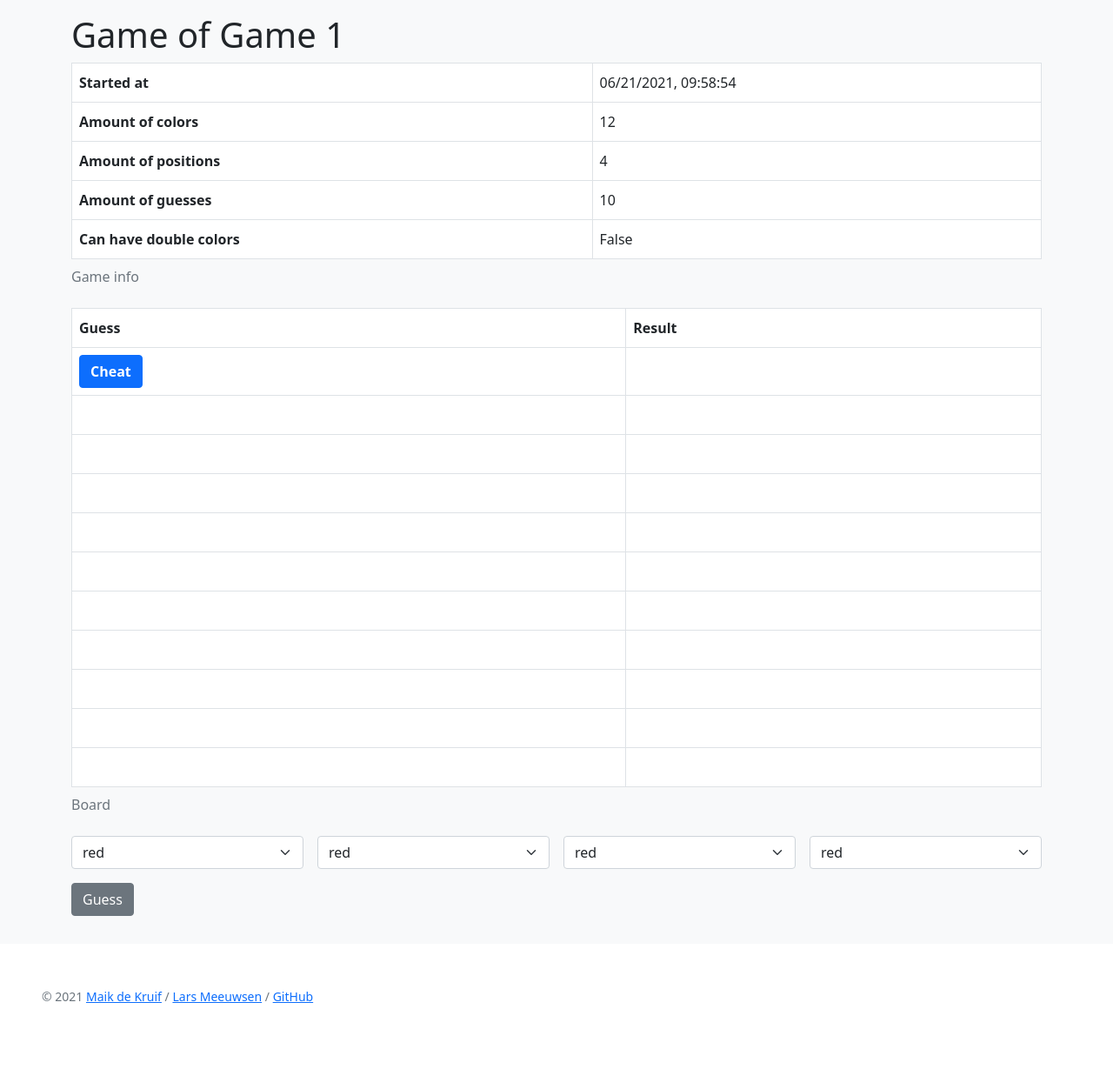
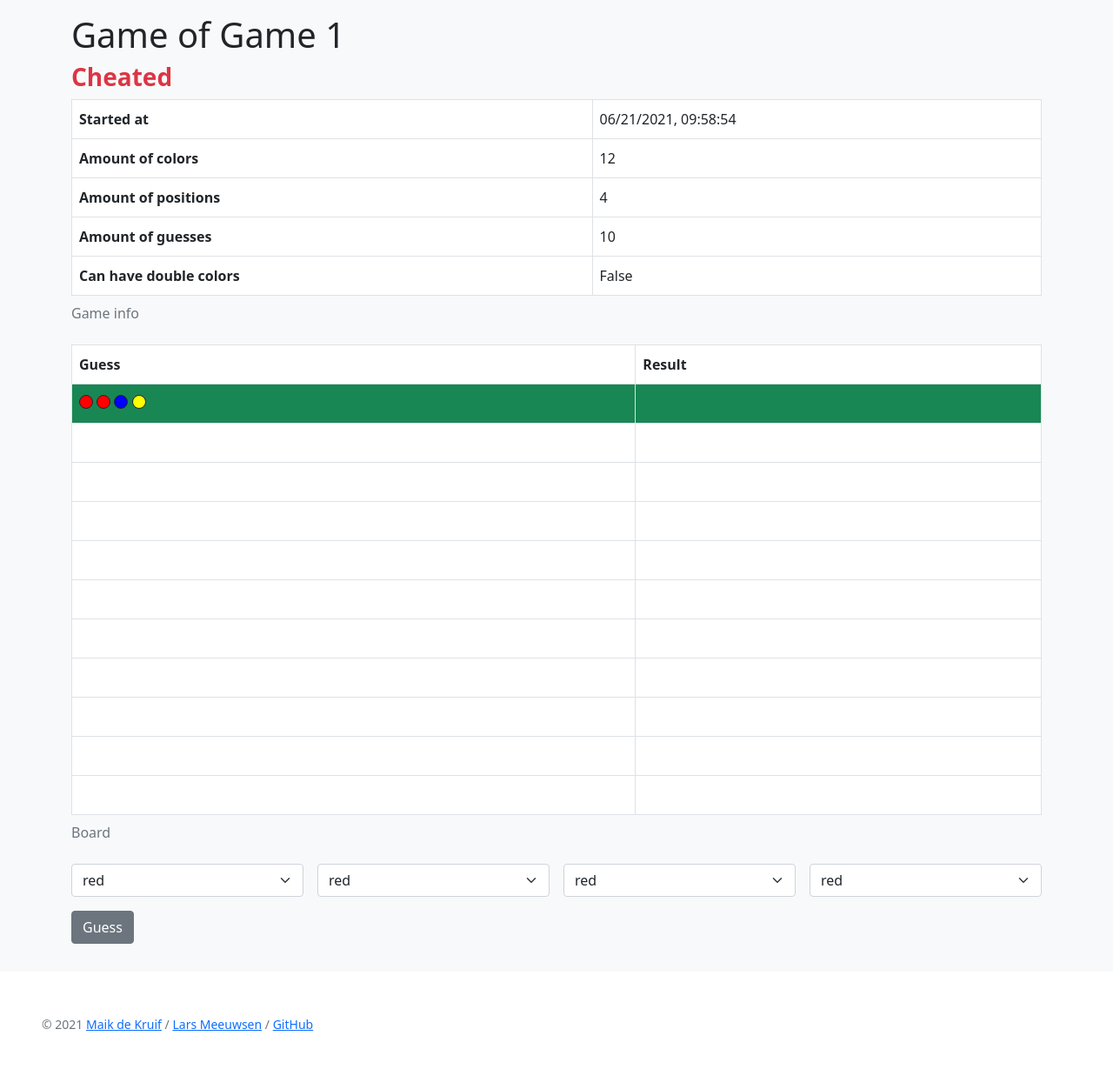
Before and after one commit to Lars-02/Mastermind, a Flask app: page /game/0 in a window 1280 px wide. Shown: the part 56-1293 px from the top of the page at 87% size. Before the commit the page ends 1209 px from the top, so only its background shows below. Run offline with Flask 2, Linux system fonts and the light colour scheme; lists and menus that the app fills with data are empty.

Commit message:
Implement cheating

```diff
--- a/app.py
+++ b/app.py
@@ -62,18 +62,29 @@
 
 @app.route('/game/<int:game_id>')
 def game(game_id):
-    if game_id < 0 or game_id > len(games) - 1:
+    if not 0 <= game_id < len(games):
         abort(404)
     return render_template('game.html', game=games[game_id], game_id=game_id)
 
 
 @app.route('/game/<int:game_id>/guess', methods=['POST'])
 def submit_guess(game_id):
-    if game_id < 0 or game_id > len(games) - 1:
+    if not 0 <= game_id < len(games):
         abort(404)
     if (not games[game_id].has_won()) or (not games[game_id].has_lost):
         games[game_id].add_guess(Guess(tuple(Color(int(n))
                                              for n in list(request.form.values()))))
+    return redirect(url_for('game', game_id=game_id))
+
+
+@app.route('/game/<int:game_id>/cheat')
+def cheat(game_id):
+    if not 0 <= game_id < len(games):
+        abort(404)
+
+    if (not games[game_id].has_won()) or (not games[game_id].has_lost):
+        games[game_id].cheated = True
+
     return redirect(url_for('game', game_id=game_id))
 
 
--- a/templates/game.html
+++ b/templates/game.html
@@ -47,8 +47,18 @@
         </tr>
         </thead>
         <tbody>
-        <tr>
-            <th scope="row"><a class="btn btn-primary fs-6 fw-bolder" href="{{ "" }}">Cheat</a></th>
+        <tr class="{{ "bg-success" if game.cheated or game.has_won() else "bg-danger" if not game.cheated }}">
+            <th scope="row">
+                {% if not game.cheated and not game.has_won() %}
+                    <a class="btn btn-primary fs-6 fw-bolder" href="{{ url_for('cheat', game_id=game_id) }}">Cheat</a>
+                {% elif game.cheated or game.has_won() %}
+                    {% for g in game.correct_guess -%}
+                        <div class="circle border border-dark rounded-circle d-inline-block"
+                            style="background-color: {{ g }};">
+                        </div>
+                    {% endfor %}
+                {% endif %}
+            </th>
             <td></td>
         </tr>
         {% for _ in range(game.amount_of_guesses - game.guesses|length) -%}
```
